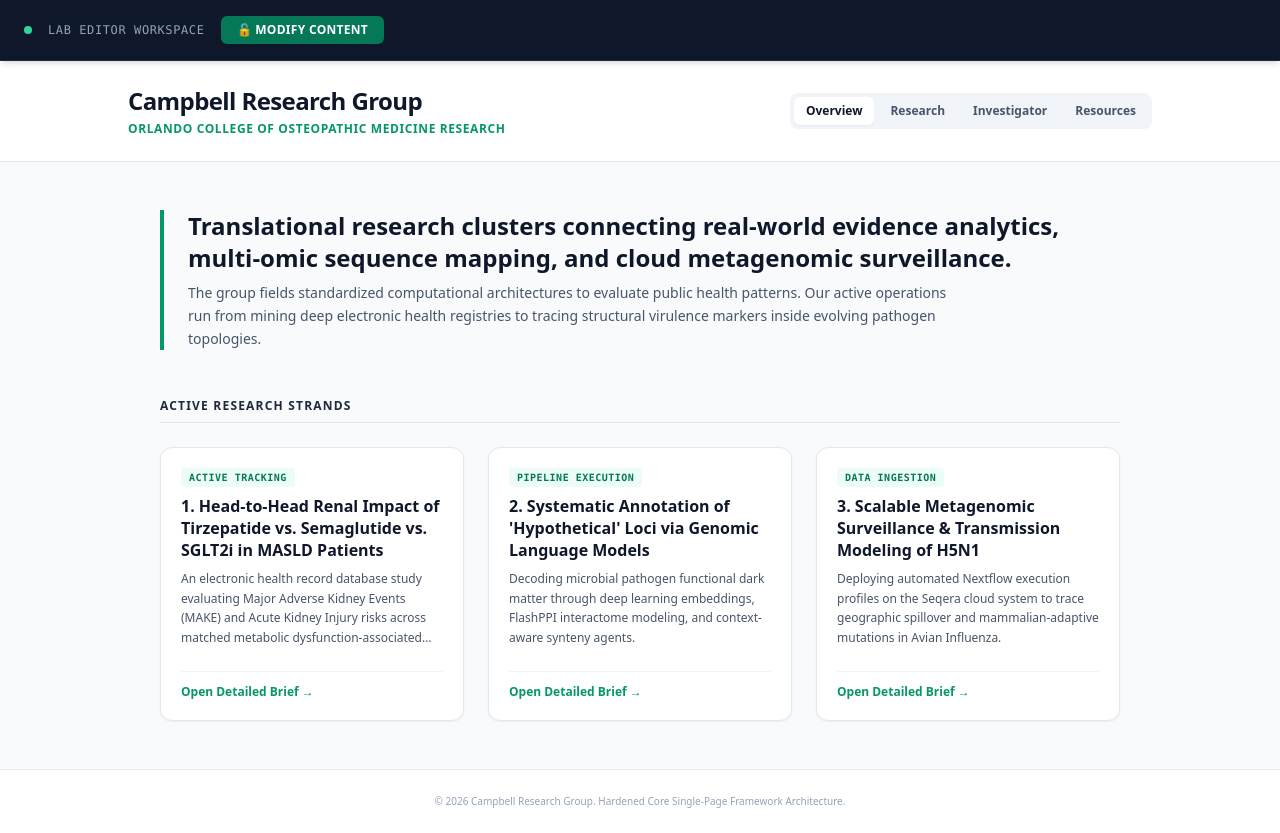
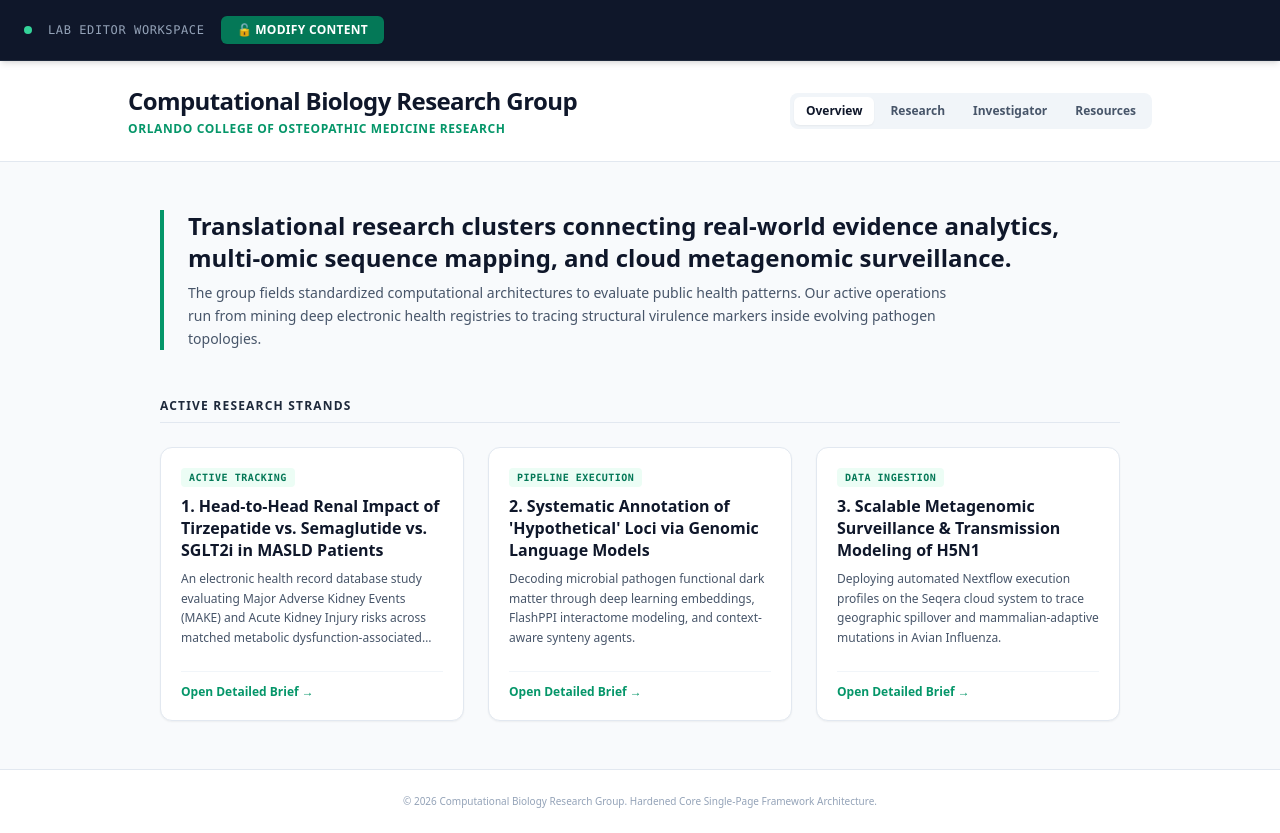
Before and after one commit to Forsees2020/Campbell-Research-Group, a plain HTML site: page index.html in a window 1280 px wide. Drawn offline with nearby package versions, Linux system fonts and the light colour scheme.

Commit message:
Update lab name in index.html

```diff
--- a/index.html
+++ b/index.html
@@ -182,7 +182,7 @@
                 previewLayout: 'full',
                 view: 'home',
                 siteData: {
-                    labName: "Campbell Research Group",
+                    labName: "Computational Biology Research Group",
                     university: "Orlando College of Osteopathic Medicine Research",
                     heroTitle: "Translational research clusters connecting real-world evidence analytics, multi-omic sequence mapping, and cloud metagenomic surveillance.",
                     heroDescription: "The group fields standardized computational architectures to evaluate public health patterns. Our active operations run from mining deep electronic health registries to tracing structural virulence markers inside evolving pathogen topologies.",
```
